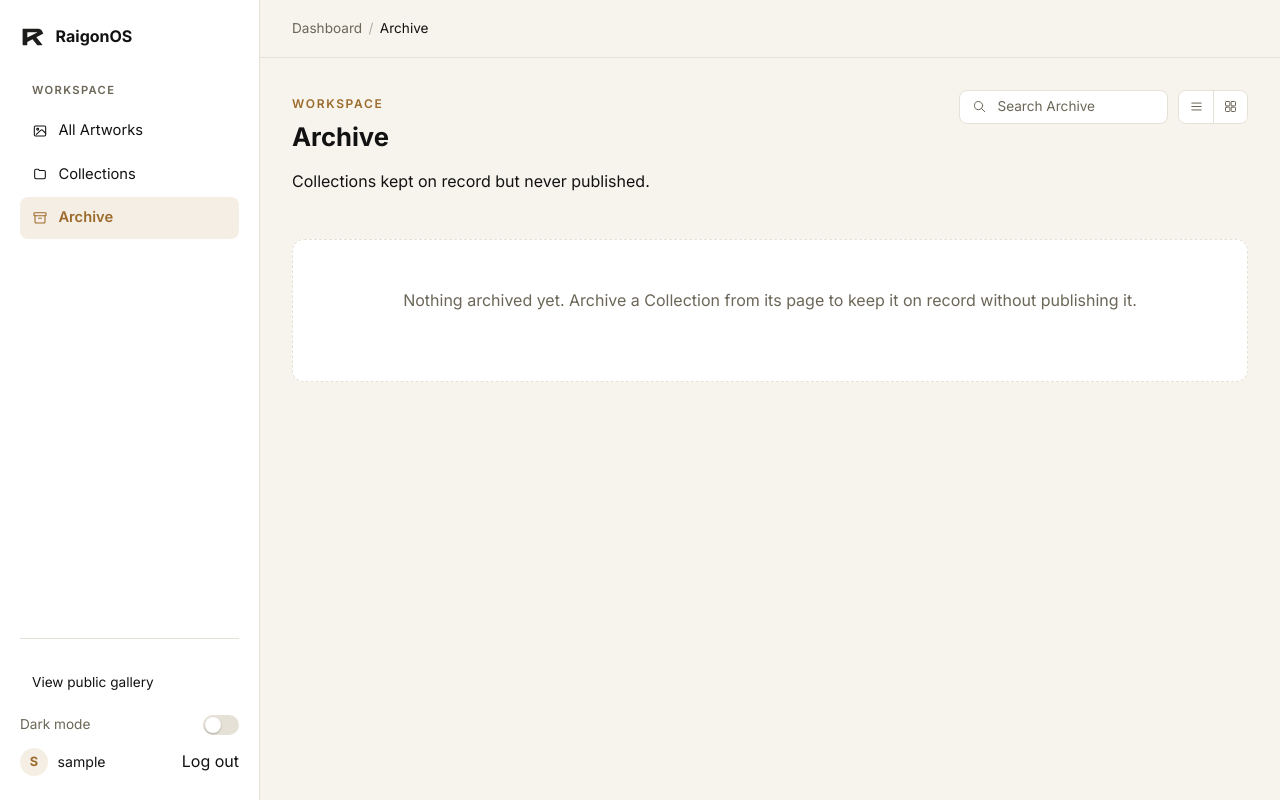
After one commit to raigonlab/raigonos, a Django app: page /dashboard/archive/ in a window 1280 px wide. The commit adds this page. Run offline with Django 5.2, Linux system fonts and the light colour scheme; the visitor is signed in with stand-in values (Sample User, id 1); data that the repository does not hold is empty; some web fonts are replaced.

Commit message:
Add the Archive page and sidebar entry
Third sidebar item (All Artworks / Collections / Archive) matching the agreed information architecture, plus the Archive list page with search, Grid/List toggle and Restore/Edit/Delete actions per Collection.

```diff
--- /dev/null
+++ b/gallery/templates/gallery/collection_archive_list.html
@@ -0,0 +1,76 @@
+{% extends 'gallery/dashboard_base.html' %}
+
+{% block title %}Archive — RaigonOS{% endblock %}
+
+{% block dash_breadcrumb %}
+  <span class="dash-crumb-sep">/</span>
+  <span class="dash-crumb-current">Archive</span>
+{% endblock %}
+
+{% block dash_content %}
+  <div class="dash-page-header">
+    <div>
+      <span class="eyebrow">Workspace</span>
+      <h1>Archive</h1>
+      <p class="dash-page-intro">Collections kept on record but never published.</p>
+    </div>
+    <div class="dash-page-actions">
+      {% include 'gallery/_search_box.html' with search_placeholder='Search Archive' %}
+      {% include 'gallery/_view_toggle.html' %}
+    </div>
+  </div>
+
+  {% if collections %}
+    <ul class="dash-collection-list" data-dash-view-target>
+      {% for collection in collections %}
+        {% with count=collection.artworks.count %}
+          <li class="dash-collection-card">
+            <div class="dash-collection-header">
+              <a href="{% url 'gallery:collection_manage' collection.slug %}" class="dash-collection-link">
+                <div class="dash-collection-cover">
+                  {% if collection.cover_image %}
+                    <img src="{{ collection.cover_image.url }}" alt="" class="dash-thumb">
+                  {% else %}
+                    <span class="dash-thumb-placeholder"></span>
+                  {% endif %}
+                </div>
+
+                <div class="dash-collection-info">
+                  <strong class="dash-collection-name">{{ collection.title }}</strong>
+                  <div class="dash-collection-meta">
+                    <span class="dash-status dash-status-draft">Archived</span>
+                    <span>{{ count }} artwork{{ count|pluralize }}</span>
+                  </div>
+                </div>
+              </a>
+
+              <div class="dash-collection-icon-actions">
+                <form method="post" action="{% url 'gallery:collection_unarchive' collection.slug %}" class="dash-inline-form">
+                  {% csrf_token %}
+                  <button type="submit" class="dash-icon-btn" title="Restore to Draft" aria-label="Restore Collection to Draft">
+                    <svg class="dash-icon"><use href="#icon-archive"></use></svg>
+                  </button>
+                </form>
+                <a href="{% url 'gallery:collection_update' collection.slug %}" class="dash-icon-btn" title="Edit" aria-label="Edit Collection">
+                  <svg class="dash-icon"><use href="#icon-edit"></use></svg>
+                </a>
+                <a href="{% url 'gallery:collection_delete' collection.slug %}" class="dash-icon-btn dash-icon-btn-danger" title="Delete" aria-label="Delete Collection">
+                  <svg class="dash-icon"><use href="#icon-trash"></use></svg>
+                </a>
+              </div>
+            </div>
+          </li>
+        {% endwith %}
+      {% endfor %}
+    </ul>
+    {% include 'gallery/_view_init_script.html' %}
+  {% elif query %}
+    <div class="dash-empty">
+      <p>No archived Collections match &ldquo;{{ query }}&rdquo;.</p>
+    </div>
+  {% else %}
+    <div class="dash-empty">
+      <p>Nothing archived yet. Archive a Collection from its page to keep it on record without publishing it.</p>
+    </div>
+  {% endif %}
+{% endblock %}
--- a/gallery/templates/gallery/dashboard_base.html
+++ b/gallery/templates/gallery/dashboard_base.html
@@ -41,6 +41,10 @@
           <a href="{% url 'gallery:dashboard' %}" class="dash-nav-link{% if nav == 'collections' %} is-active{% endif %}">
             <svg class="dash-icon"><use href="#icon-collections"></use></svg>
             Collections
+          </a>
+          <a href="{% url 'gallery:collection_archive_list' %}" class="dash-nav-link{% if nav == 'archive' %} is-active{% endif %}">
+            <svg class="dash-icon"><use href="#icon-archive"></use></svg>
+            Archive
           </a>
         </nav>
       {% endwith %}
```
